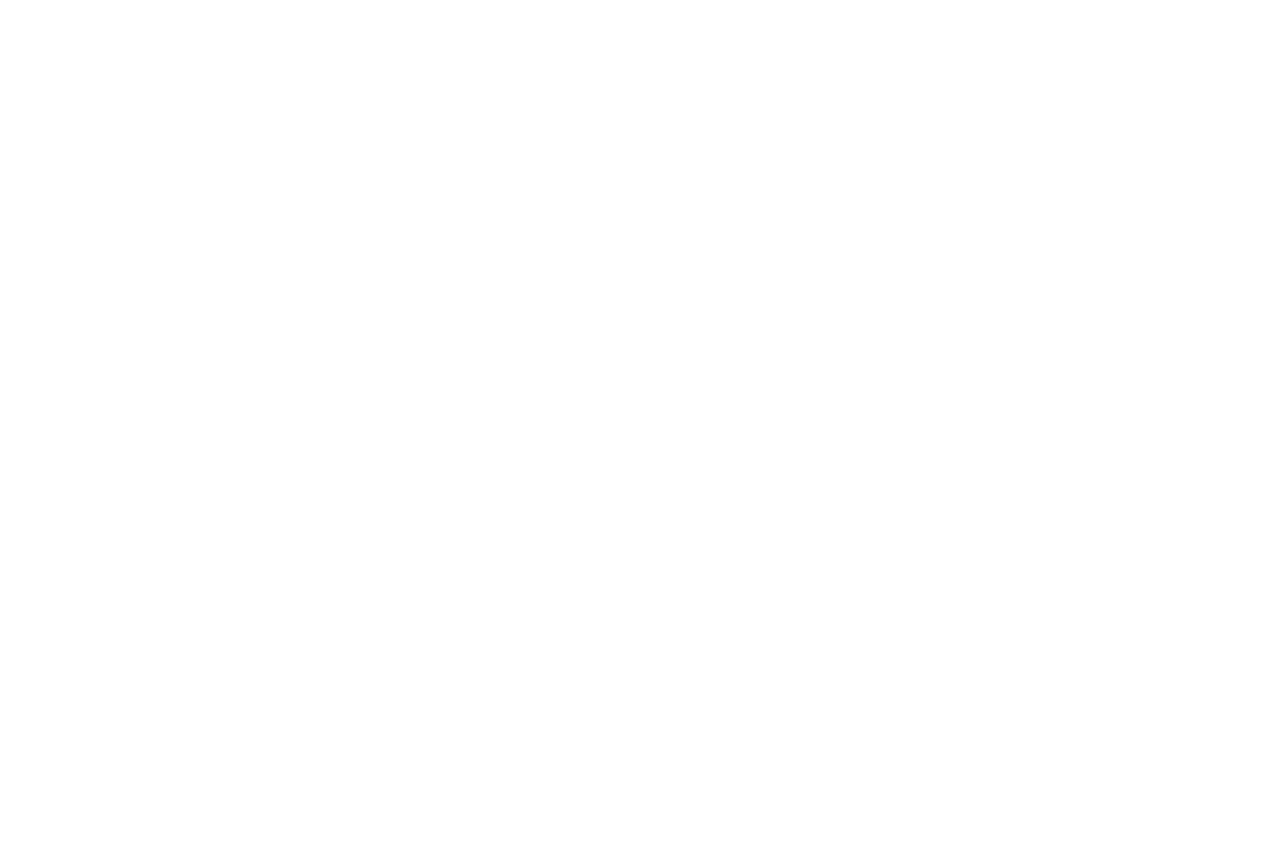
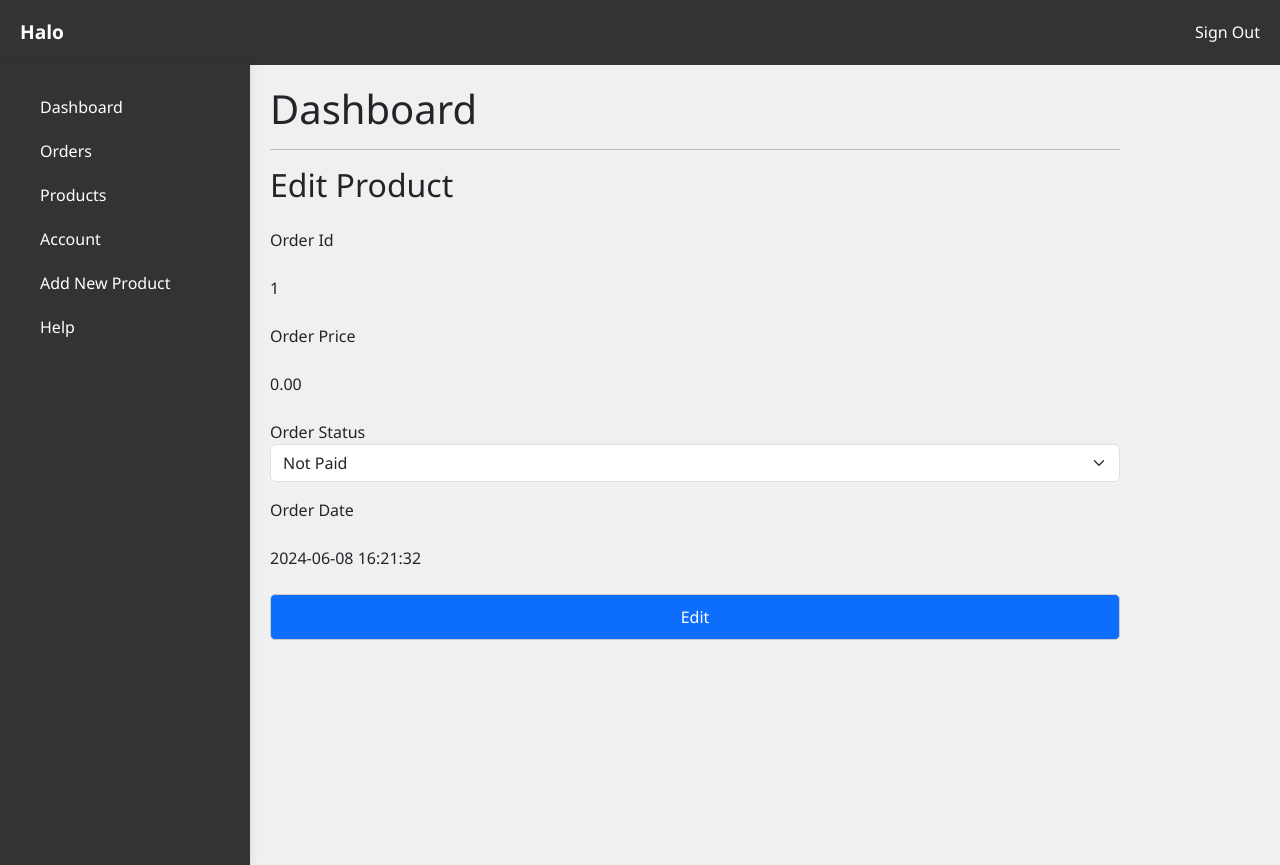
Before and after one commit to SakshyamStha/furniture_store_ecommerce, a PHP site: page /admin/edit_order.php?order_id=1 in a window 1280 px wide. Before the commit the page is empty. Before the commit the page ends 800 px from the top, so only its background shows below. Run offline with PHP 8.4, Linux system fonts and the light colour scheme; the visitor is signed in with stand-in values (Sample User, id 1); data comes from the database, SQL or seed files in the repository.

Commit message:
worked on edit order

```diff
--- a/admin/edit_order.php
+++ b/admin/edit_order.php
@@ -0,0 +1,106 @@
+<?php
+include('header.php');
+?>
+
+<?php
+
+if(isset($_GET['order_id'])){
+    $order_id = $_GET['order_id'];
+
+    $stmt = $conn->prepare("SELECT * FROM orders WHERE order_id=?");
+    $stmt->bind_param('i',$order_id);
+    $stmt->execute();
+
+    $order = $stmt->get_result();
+
+}else if(isset($_POST['edit_order'])){
+
+    $order_status = $_POST['order_status'];
+    $order_id = $_POST['order_id'];
+
+
+    $stmt = $conn->prepare("UPDATE orders SET order_status=? WHERE order_id=?");
+    $stmt->bind_param('si',$order_status,$order_id);
+
+   if($stmt->execute()){
+    header('location: index.php?order_updated = Order has been updated successfully');
+   }else{
+    header('location: index.php?order_failed = Error occured, try again');
+   }
+
+
+}else{
+    header('location: index.php');
+    exit;
+}
+
+
+?>
+
+
+<div class="container">
+        <div class="sidebar">
+            <?php include 'sidemenu.php'; ?>
+        </div>
+
+        <div class="content">
+            <!-- Your dashboard content here -->
+            <h1>Dashboard</h1>
+            <hr>
+            <h2>Edit Product</h2>
+           <div class = "table-responsive">
+
+                <div class = "mx-auto">
+                    <form id="edit-order-form" method="POST" action="edit_order.php">
+
+                    <?php
+                        foreach($order as $r){
+                    ?>
+                        <p style="color:red;"><?php if(isset($_GET['error'])){echo $_GET['error'];} ?></p>
+                        <div class="form-group my-3">
+                            <label">Order Id</label>
+                            <p class="my-4"><?php echo $r['order_id'];?></p>
+                        </div>
+
+                        <div class="form-group mt-3">
+                            <label">Order Price</label>
+                            <p class="my-4"><?php echo $r['order_cost'];?></p>
+                        </div>
+
+                        <input type="hidden" name="order_id" value="<?php echo $r['order_id'];?>">
+
+                        <div class="form-group my-3">
+                            <label">Order Status</label>
+                            <select name="order_status" class="form-select" required>
+
+                                <option value="Not Paid" <?php if($r['order_status']=='Not Paid'){echo "selected";} ?>   >Not Paid</option>
+                                <option value="paid"<?php if($r['order_status']=='paid'){echo "selected";} ?>>Paid</option>
+                                <option value="shipped"<?php if($r['order_status']=='shipped'){echo "selected";} ?>>Shipped</option>
+                                <option value="delivered"<?php if($r['order_status']=='delivered'){echo "selected";} ?>>Delivered</option>
+                            </select>
+                        </div>
+
+                        <div class="form-group my-3">
+                            <label">Order Date</label>
+                            <p class="my-4"><?php echo $r['order_date'];?></p>
+                        </div>
+
+                        <div class="form-group my-3">
+                            <input type="submit" name="edit_order" class="btn btn-primary" value="Edit">
+                        </div>
+
+                        <?php } ?>
+                    </form>
+
+                </div>
+
+
+           </div>
+
+
+
+        </div>
+
+    </div>
+</body>
+</html>
--- a/admin/edit_product.php
+++ b/admin/edit_product.php
@@ -31,12 +31,6 @@ if(isset($_GET['product_id'])){
    }else{
     header('location: products.php?edit_failure_message = Error occured, try again');
    }
-
-
-    header('location:products.php');
-
-
-
 
 
 }else{
```
Also changed, not shown: admin/index.php (+10 -1 lines).
